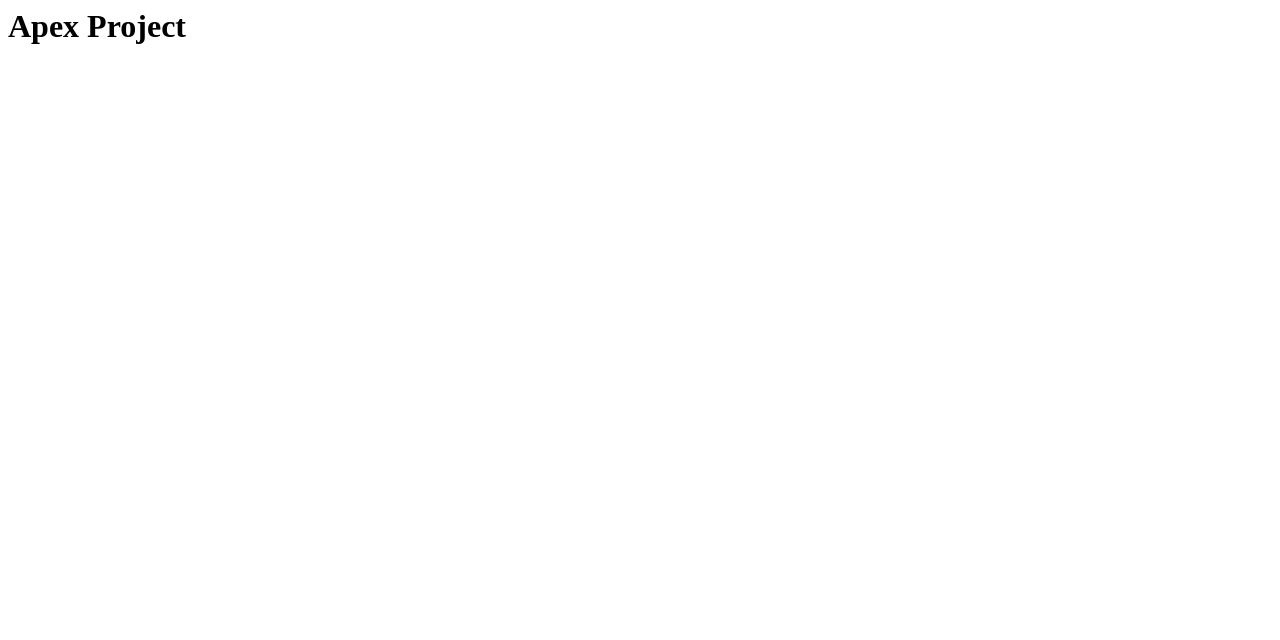
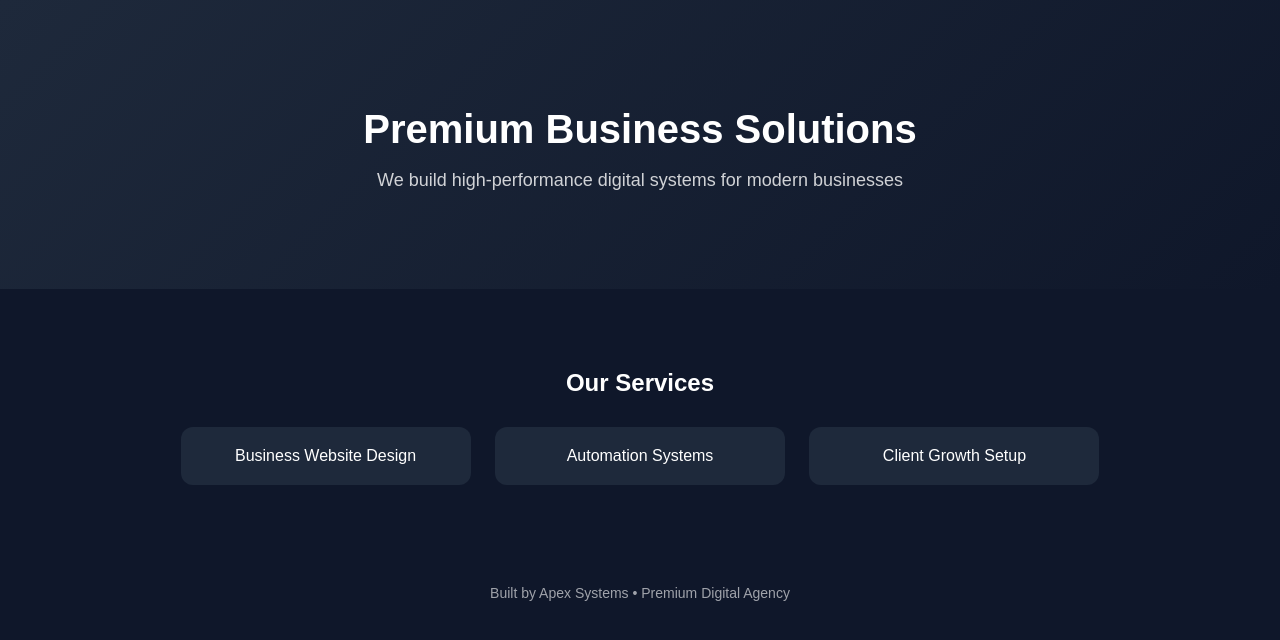
Before and after one commit to INVISIBLEJO/apex-client-1, a plain HTML site: page index.html in a window 1280 px wide. Drawn offline with Linux system fonts and the light colour scheme.

Commit message:
Upgraded premium Apex client landing page

```diff
--- a/index.html
+++ b/index.html
@@ -1 +1,76 @@
-<h1>Apex Project</h1>
+<!DOCTYPE html>
+<html lang="en">
+<head>
+<meta charset="UTF-8">
+<meta name="viewport" content="width=device-width, initial-scale=1.0">
+<title>Apex Premium Business</title>
+
+<style>
+body {
+  margin: 0;
+  font-family: Arial, sans-serif;
+  background: #0f172a;
+  color: white;
+}
+
+.hero {
+  padding: 80px 20px;
+  text-align: center;
+  background: linear-gradient(135deg, #1e293b, #0f172a);
+}
+
+.hero h1 {
+  font-size: 40px;
+  margin-bottom: 10px;
+}
+
+.hero p {
+  font-size: 18px;
+  opacity: 0.8;
+}
+
+.section {
+  padding: 60px 20px;
+  text-align: center;
+}
+
+.card {
+  background: #1e293b;
+  padding: 20px;
+  margin: 10px;
+  border-radius: 12px;
+  display: inline-block;
+  width: 250px;
+}
+
+.footer {
+  padding: 30px;
+  text-align: center;
+  font-size: 14px;
+  opacity: 0.6;
+}
+</style>
+
+</head>
+
+<body>
+
+<div class="hero">
+  <h1>Premium Business Solutions</h1>
+  <p>We build high-performance digital systems for modern businesses</p>
+</div>
+
+<div class="section">
+  <h2>Our Services</h2>
+
+  <div class="card">Business Website Design</div>
+  <div class="card">Automation Systems</div>
+  <div class="card">Client Growth Setup</div>
+</div>
+
+<div class="footer">
+  Built by Apex Systems • Premium Digital Agency
+</div>
+
+</body>
+</html>
```
